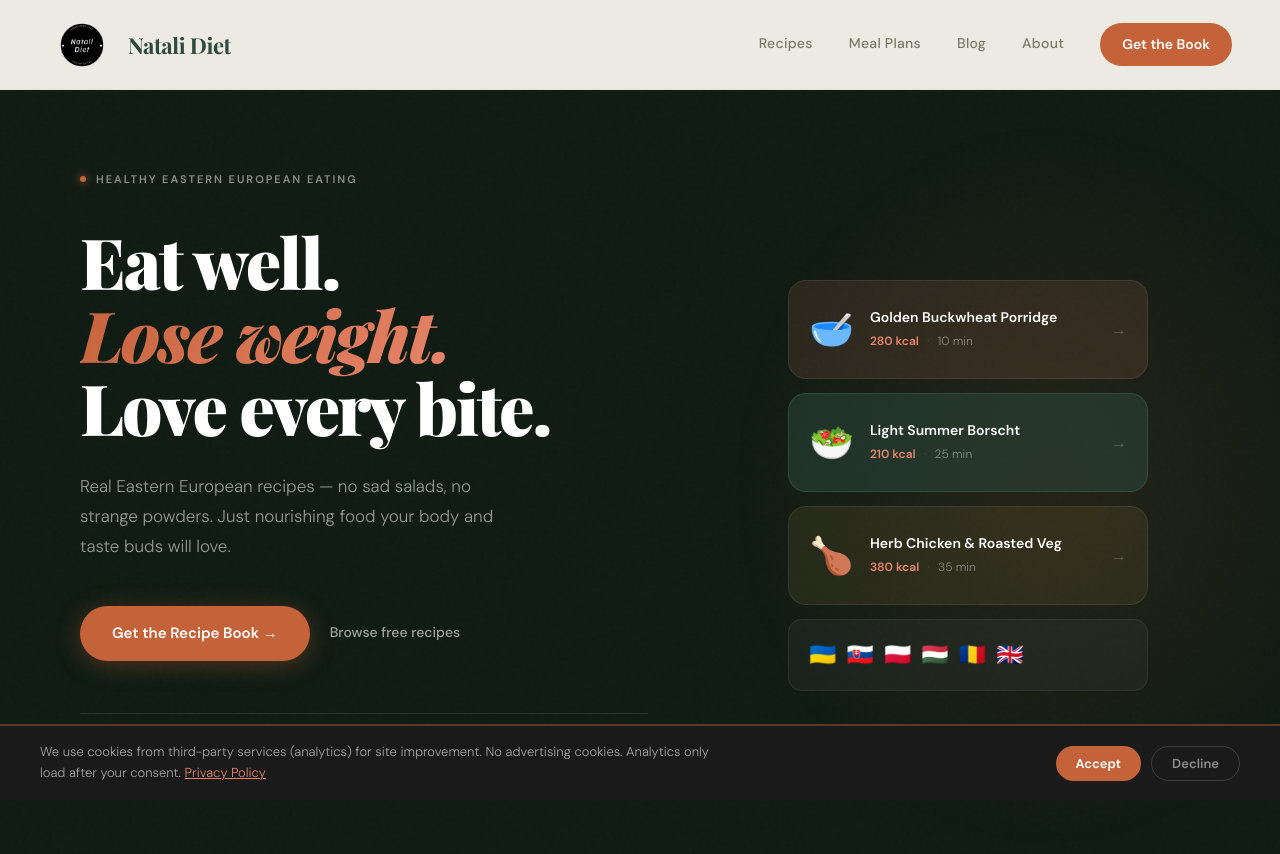
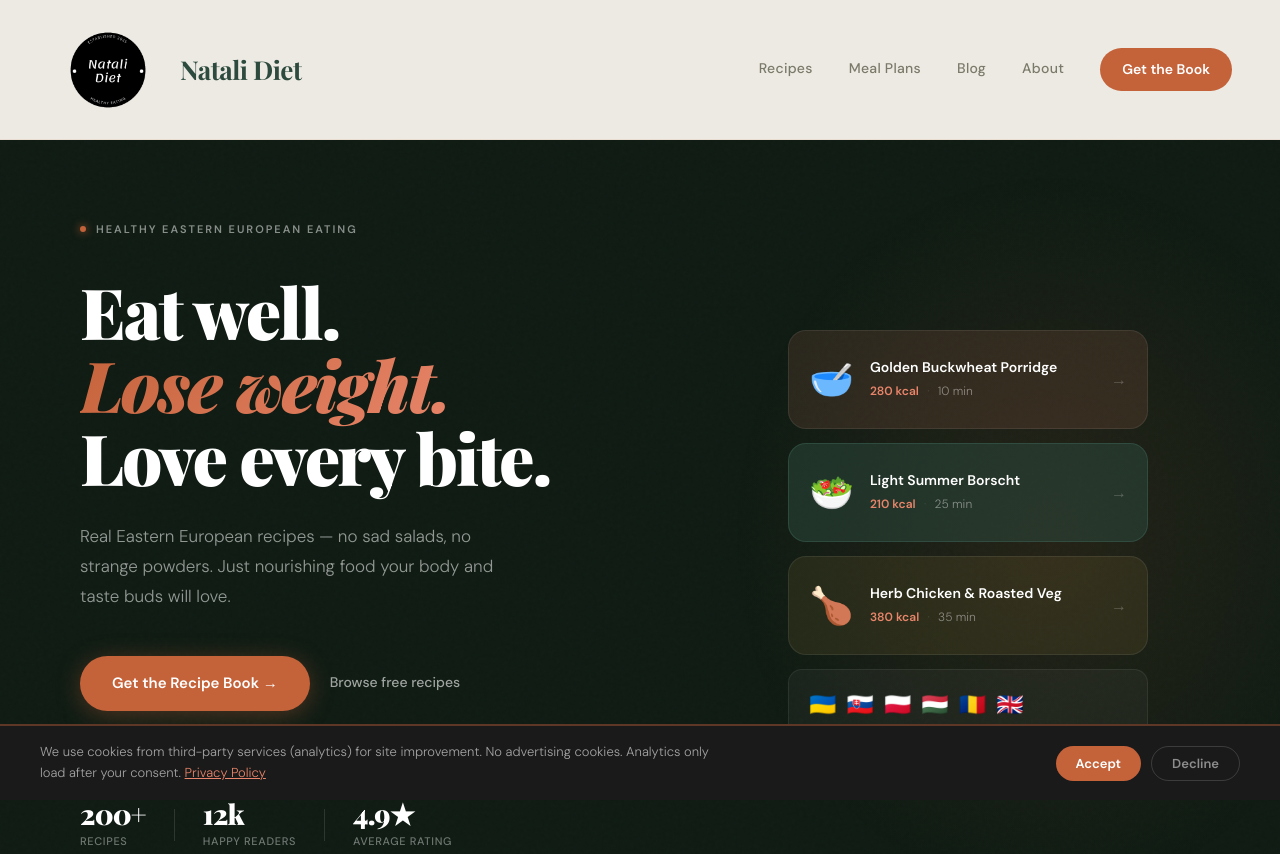
Before and after one commit to sergejvoronko/natalidiet-astro, an Astro site: page / in a window 1280 px wide. Shown: the top 854 px of the page. Built offline with nearby package versions, Linux system fonts and the light colour scheme; Astro itself is replaced by a stand-in of ours.

Commit message:
Increase logo to 120px, nav-height to 140px

```diff
--- a/src/components/Header.astro
+++ b/src/components/Header.astro
@@ -13,7 +13,7 @@ const navItems = [
 
 <header class="nd-header" id="nd-header">
   <a href="/" class="nav-logo" aria-label="Natali Diet home">
-    <img src="/images/logo.png" alt="" class="nav-logo-img" width="68" height="68" />
+    <img src="/images/logo.png" alt="" class="nav-logo-img" width="120" height="120" />
     <span class="nav-logo-text">Natali Diet</span>
   </a>
 
@@ -41,7 +41,7 @@ const navItems = [
   .nd-header {
     position: fixed; top: 0; left: 0; right: 0; z-index: 900;
     display: flex; align-items: center; justify-content: space-between;
-    padding: 11px 48px;
+    padding: 10px 48px;
     background: rgba(250, 246, 239, 0.95);
     backdrop-filter: blur(10px);
     -webkit-backdrop-filter: blur(10px);
@@ -51,7 +51,7 @@ const navItems = [
     height: var(--nav-height);
   }
 
-  .nd-header.scrolled { padding-top: 8px; padding-bottom: 8px; }
+  .nd-header.scrolled { padding-top: 6px; padding-bottom: 6px; }
 
   .nav-logo {
     display: flex; align-items: center; gap: 12px;
@@ -59,7 +59,7 @@ const navItems = [
   }
 
   .nav-logo-img {
-    width: 68px; height: 68px;
+    width: 120px; height: 120px;
     border-radius: 50%;
     object-fit: cover;
     display: block;
@@ -70,7 +70,7 @@ const navItems = [
 
   .nav-logo-text {
     font-family: var(--font-serif);
-    font-size: 22px;
+    font-size: 26px;
     font-weight: 700;
     color: var(--nd-forest);
     letter-spacing: -0.02em;
--- a/src/styles/global.css
+++ b/src/styles/global.css
@@ -63,7 +63,7 @@
   --font-sans:        'DM Sans', system-ui, sans-serif;
 
   /* Layout */
-  --nav-height:       90px;
+  --nav-height:       140px;
   --max-w:            1200px;
   --content-w:        800px;
 
```
